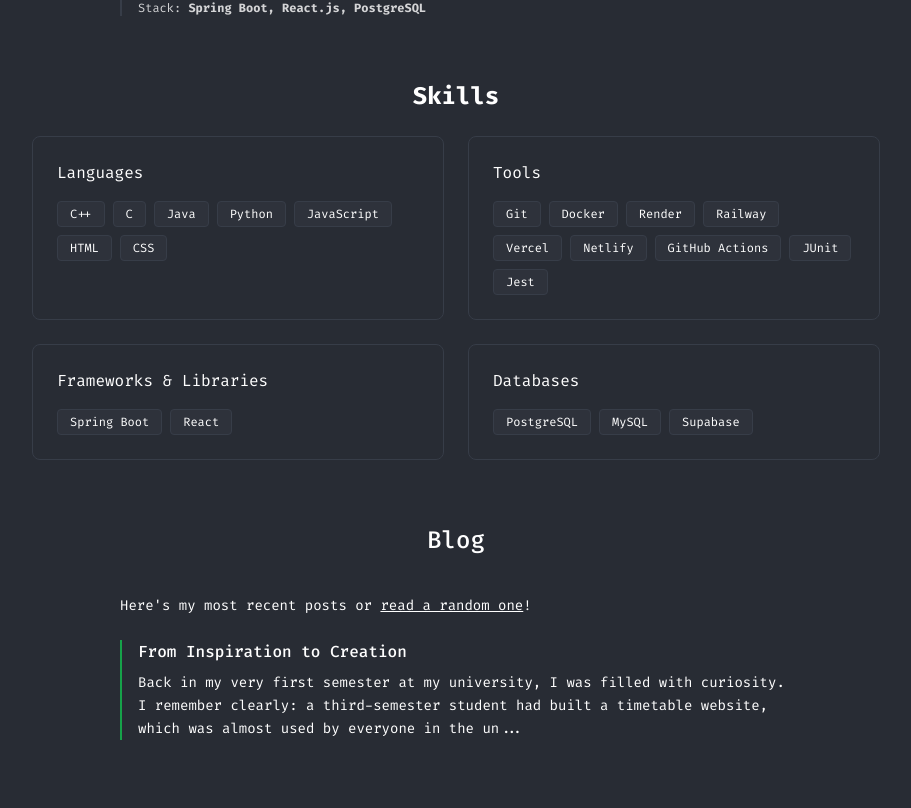
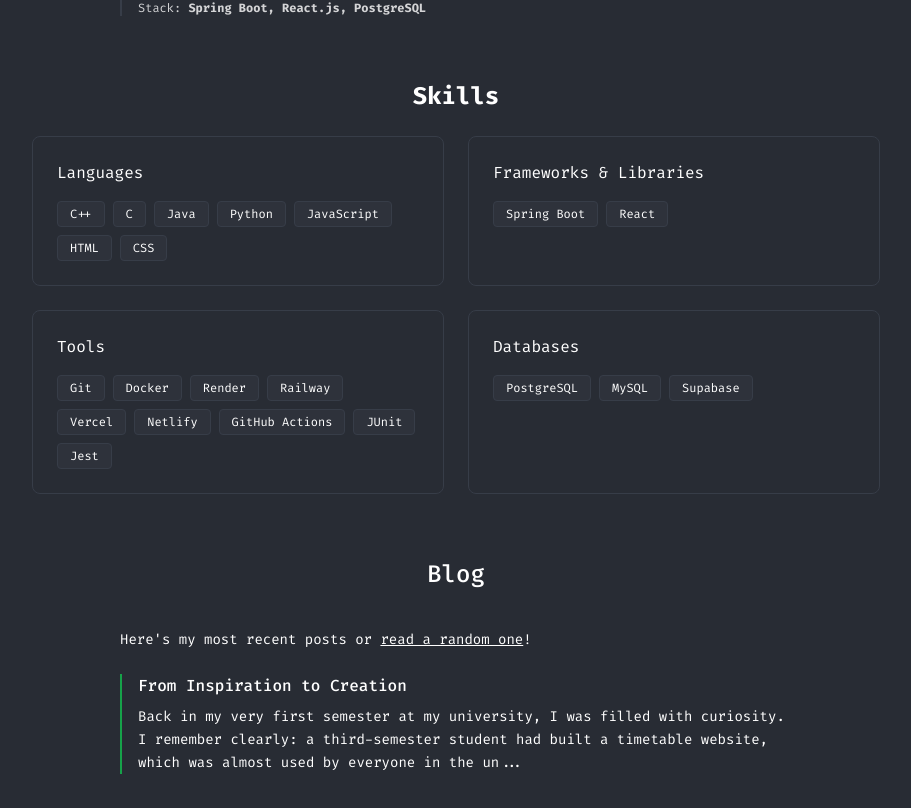
Before and after one commit to badarali5/portfolio-website, a React (Vite) app: page / in a window 1280 px wide. Shown: the part 987-1795 px from the top of the page, without its empty margins (184-1095 px from the left). Built offline with nearby package versions, Linux system fonts and the light colour scheme; the HTML template or start-up script is replaced by a standard one.

Commit message:
Add Frameworks & Libraries card to TechSection

```diff
--- a/src/components/TechSection.tsx
+++ b/src/components/TechSection.tsx
@@ -20,6 +20,17 @@ export const TechSection = () => {
         </section>
 
         {/* Tools card */}
+
+
+        {/* Frameworks & Libraries card */}
+        <section className="border border-border rounded-lg p-6 bg-background">
+          <h3 className="font-mono text-base text-text-primary mb-4 random-underline-hover">Frameworks & Libraries</h3>
+          <div className="flex flex-wrap gap-2">
+            <span className="inline-block px-3 py-1 rounded text-xs font-mono bg-muted/40 border border-border text-text-primary">Spring Boot</span>
+            <span className="inline-block px-3 py-1 rounded text-xs font-mono bg-muted/40 border border-border text-text-primary">React</span>
+          </div>
+        </section>
+
         <section className="border border-border rounded-lg p-6 bg-background">
           <h3 className="font-mono text-base text-text-primary mb-4 random-underline-hover">Tools</h3>
           <div className="flex flex-wrap gap-2">
@@ -32,15 +43,6 @@ export const TechSection = () => {
             <span className="inline-block px-3 py-1 rounded text-xs font-mono bg-muted/40 border border-border text-text-primary">GitHub Actions</span>
             <span className="inline-block px-3 py-1 rounded text-xs font-mono bg-muted/40 border border-border text-text-primary">JUnit</span>
             <span className="inline-block px-3 py-1 rounded text-xs font-mono bg-muted/40 border border-border text-text-primary">Jest</span>
-          </div>
-        </section>
-
-        {/* Frameworks & Libraries card */}
-        <section className="border border-border rounded-lg p-6 bg-background">
-          <h3 className="font-mono text-base text-text-primary mb-4 random-underline-hover">Frameworks & Libraries</h3>
-          <div className="flex flex-wrap gap-2">
-            <span className="inline-block px-3 py-1 rounded text-xs font-mono bg-muted/40 border border-border text-text-primary">Spring Boot</span>
-            <span className="inline-block px-3 py-1 rounded text-xs font-mono bg-muted/40 border border-border text-text-primary">React</span>
           </div>
         </section>
 
```
